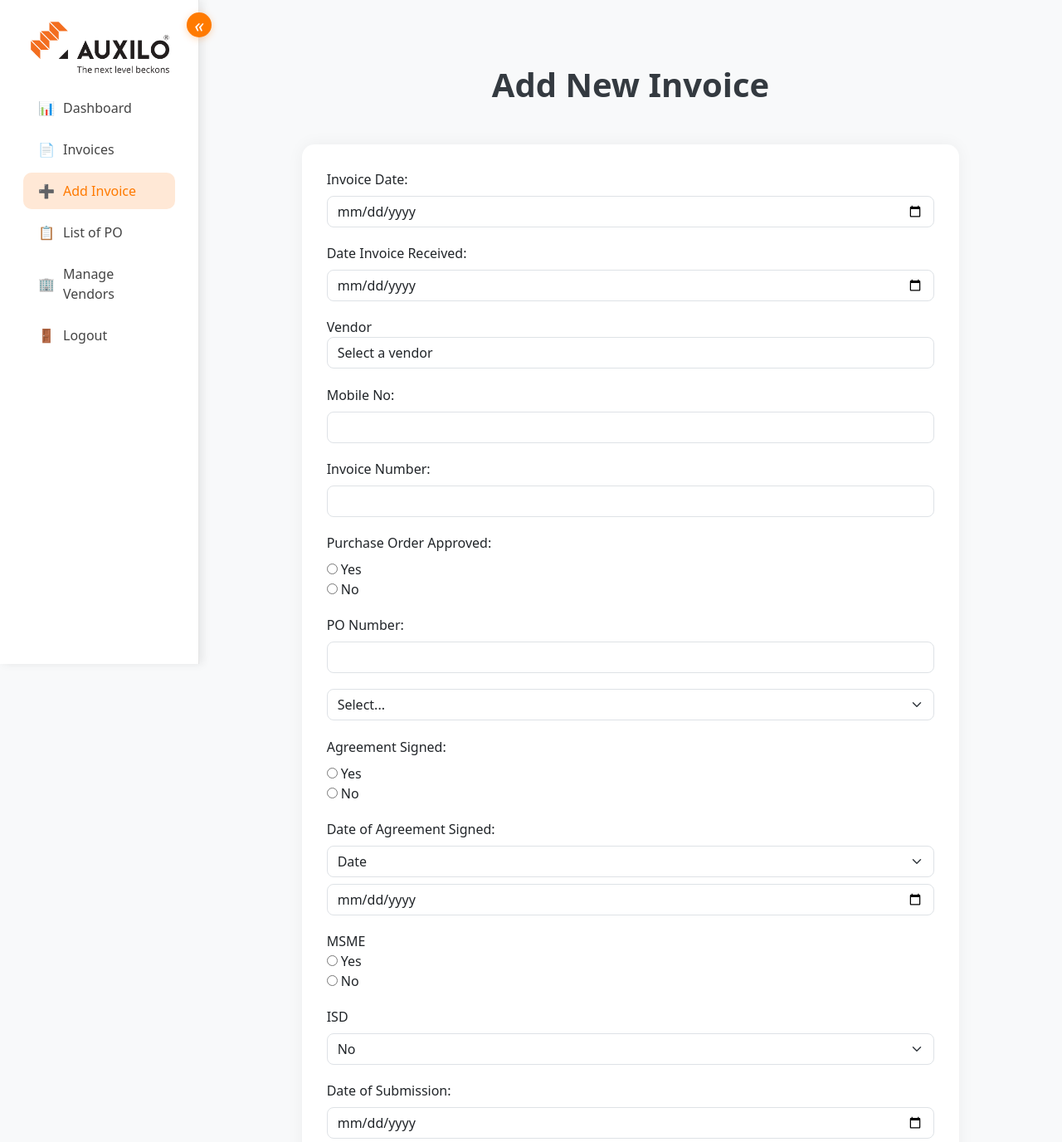
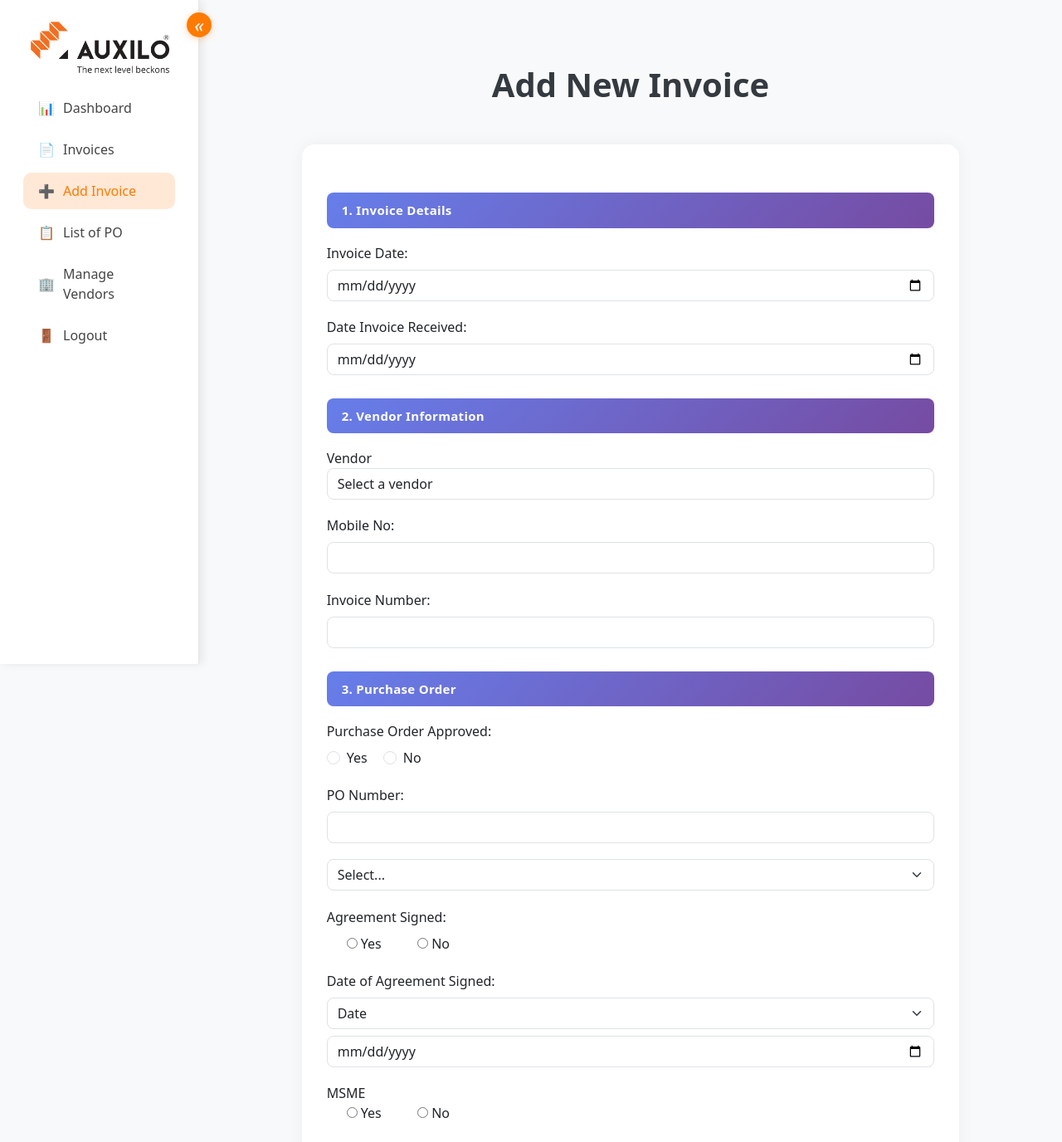
Before and after one commit to Tushar216-507/Invoice_System, a Flask app: page /add in a window 1280 px wide. Shown: the top 1376 px of the page at 83% size. Run offline with Flask 3, Linux system fonts and the light colour scheme; the visitor is signed in with stand-in values (Sample User, id 1); data that the repository does not hold is empty; some libraries are stand-ins or nearby versions.

Commit message:
changed the Ui little bit

```diff
--- a/templates/add_invoice.html
+++ b/templates/add_invoice.html
@@ -38,6 +38,16 @@
         .mb-3, .form-group {
             margin-bottom: 1.2rem !important;
         }
+        .section-header {
+            background: linear-gradient(135deg, #667eea 0%, #764ba2 100%);
+            color: white;
+            padding: 10px 18px;
+            border-radius: 8px;
+            margin: 28px 0 18px 0;
+            font-weight: 600;
+            font-size: 15px;
+            letter-spacing: 0.3px;
+        }
     </style>
 
 </head>
@@ -63,6 +73,7 @@
                     <!-- Add Invoice Form -->
                     <form action="{{ url_for('add_invoice') }}" method="post">
                         <input type="hidden" name="csrf_token" value="{{ csrf_token() }}">
+                        <div class="section-header">1. Invoice Details</div>
                         <div class="mb-3">
                             <label for="invoice_date" class="form-label">Invoice Date:</label>
                             <input type="date" id="invoice_date" name="invoice_date" class="form-control"  value="{{ form_data.invoice_date if form_data else '' }}" required>
@@ -72,7 +83,7 @@
                             <label for="date_received" class="form-label">Date Invoice Received:</label>
                             <input type="date" id="date_received" name="date_received" class="form-control" value="{{ form_data.date_received if form_data else '' }}" required>
                         </div>
-
+                        <div class="section-header">2. Vendor Information</div>
                         <div class="form-group">
                             <label for="vendor">Vendor</label>
                             <select name="vendor" id="vendor" class="form-control" required>
@@ -110,11 +121,17 @@
                         </div> -->
 
                         <!-- Purchase Order Approved -->
+                        <div class="section-header">3. Purchase Order</div>
                         <div class="mb-3">
                             <label for="po_approved" class="form-label">Purchase Order Approved:</label><br>
-                            <input type="radio" id="po_approved_yes" name="po_approved" value="Yes" {% if form_data and form_data.po_approved == 'Yes' %}checked{% endif %} required>                            <label for="po_approved_yes">Yes</label><br>
-                            <input type="radio" id="po_approved_no" name="po_approved" value="No" {% if form_data and form_data.po_approved == 'No' %}checked{% endif %} required>
-                            <label for="po_approved_no">No</label>
+                           <div class="form-check form-check-inline">
+                                <input class="form-check-input" type="radio" id="po_approved_yes" name="po_approved" value="Yes" {% if form_data and form_data.po_approved == 'Yes' %}checked{% endif %} required>
+                                <label class="form-check-label" for="po_approved_yes">Yes</label>
+                            </div>
+                            <div class="form-check form-check-inline">
+                                <input class="form-check-input" type="radio" id="po_approved_no" name="po_approved" value="No" {% if form_data and form_data.po_approved == 'No' %}checked{% endif %} required>
+                                <label class="form-check-label" for="po_approved_no">No</label>
+                            </div>
                         </div>
 
                         <div class="mb-3">
@@ -141,15 +158,19 @@
                         <!-- Whether Agreement is Signed -->
                         <div class="mb-3">
                             <label for="agreement_signed" class="form-label">Agreement Signed:</label><br>
+                            <div class="form-check form-check-inline">
                                 <input type="radio" id="agreement_signed_yes" name="agreement_signed" value="Yes" {% if form_data and form_data.agreement_signed == 'Yes' %}checked{% endif %} required>
                                 <label for="agreement_signed_yes">Yes</label><br>
+                            </div>
+                            <div class="form-check form-check-inline">
                                 <input type="radio" id="agreement_signed_no" name="agreement_signed" value="No" {% if form_data and form_data.agreement_signed == 'No' %}checked{% endif %} required>
                                 <label for="agreement_signed_no">No</label>
+                            </div>
                          </div>
 
                         <!-- Date of Agreement Signed -->
                         <!-- Agreement Signed Option + Date -->
-                        <div class="mb-3">
+                         <div class="mb-3" id="agreement_date_div" {% if form_data and form_data.agreement_signed == 'No' %}hidden{% endif %}>
                             <label class="form-label">Date of Agreement Signed:</label>
 
                             <!-- Option Select -->
@@ -163,10 +184,14 @@
 
                         <div class="form-group">
                             <label for="msme">MSME</label><br>
+                            <div class="form-check form-check-inline">
                                 <input type="radio" id="msme_yes" name="msme" value="Yes" {% if form_data and form_data.msme == 'Yes' %}checked{% endif %}>
                                 <label for="msme_yes">Yes</label><br>
+                            </div>
+                            <div class="form-check form-check-inline">
                                 <input type="radio" id="msme_no" name="msme" value="No" {% if form_data and form_data.msme == 'No' %}checked{% endif %}>
                                 <label for="msme_no">No</label>
+                            </div>
                         </div>
 
                         <!-- Whether ISD -->
@@ -248,6 +273,7 @@
                         </div>
 
                         <!-- Add Invoice Amount -->
+                        <div class="section-header">5. Amount Details</div>
                         <div class="mb-3">
                             <label for="invoice_amount" class="form-label">Invoice Amount:</label>
                             <input type="number" id="invoice_amount" name="invoice_amount" class="form-control" step="0.01" value="{{ form_data.invoice_amount if form_data else '' }}" required oninput="calculateAmounts()">
@@ -278,6 +304,7 @@
                         </div> -->
 
                         <!-- Invoice Cleared (Yes/No) -->
+                        <div class="section-header">6. Payment &amp; Submission</div>
                         <div class="mb-3">
                             <label for="invoice_cleared" class="form-label">Invoice Cleared:</label><br>
                             <div class="form-check form-check-inline">
@@ -396,7 +423,13 @@
                                 hiddenInput.val(selectedOption); // "One-Time"
                             }
                         });
-
+                        $('input[name="agreement_signed"]').change(function () {
+                            if ($(this).val() === 'No') {
+                                $('#agreement_date_div').hide();
+                            } else {
+                                $('#agreement_date_div').show();
+                            }
+                        });
                         $('#agreement_signed_option').on('change', function () {
                             const selectedOption = $(this).val();
                             const dateInput = $('#agreement_signed_date');
```
Lines whose indentation alone changed are shown as unchanged.
